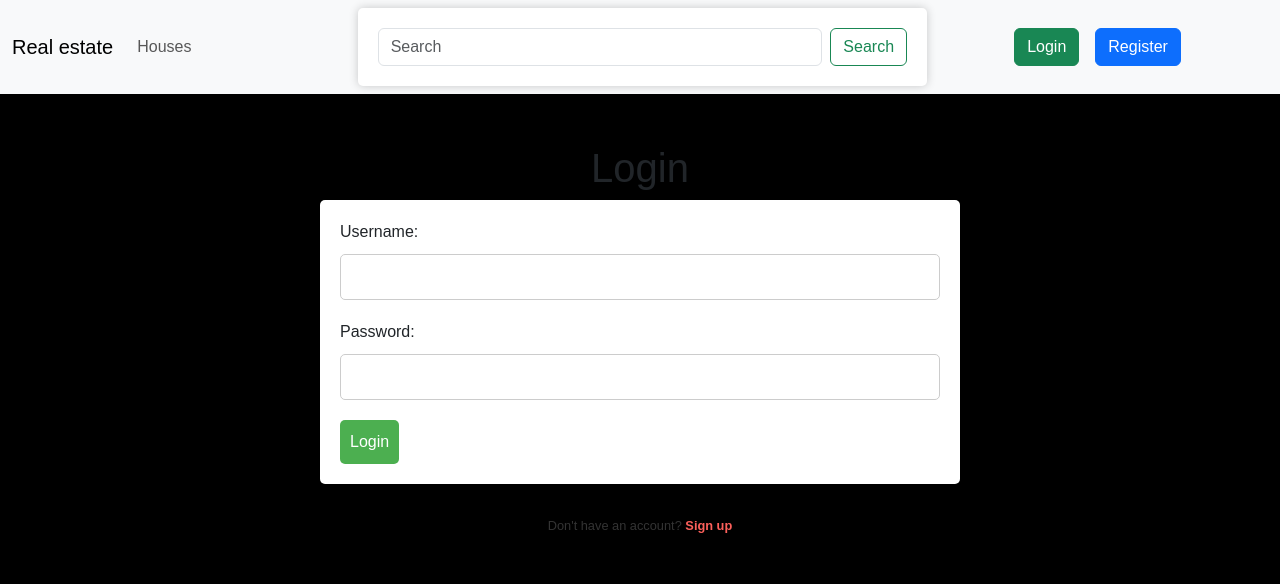
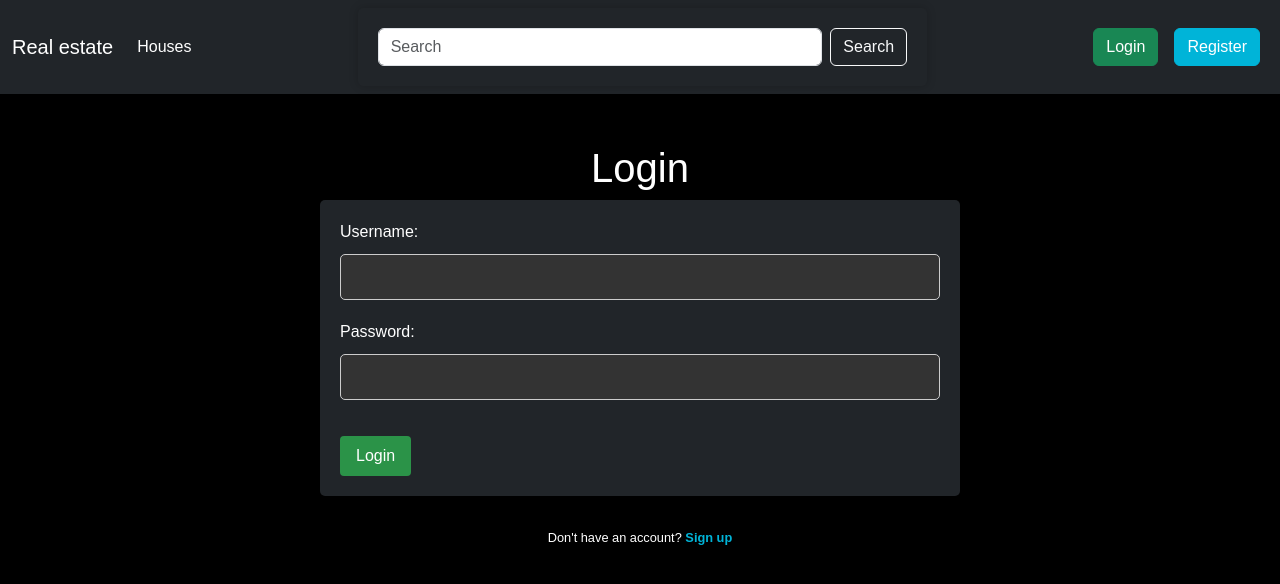
Before and after one commit to alfa77777/real_estate, a Django app: page /account/login/ in a window 1280 px wide. Shown: the top 584 px of the page. Run offline with Django 4.2, Linux system fonts and the light colour scheme.

Commit message:
some changes

```diff
--- a/templates/account/login.html
+++ b/templates/account/login.html
@@ -1,46 +1,62 @@
-{#{% extends 'base.html' %}#}
-{##}
-{#{% block content %}#}
-{#    <h1>Login</h1>#}
-{#    <form action="{% url 'account:login' %}" method="post">#}
-{#        {% csrf_token %}#}
-{#        <label for="username">Username:</label>#}
-{#        <input type="text" id="username" name="username">#}
-{#        <label for="password">Password:</label>#}
-{#        <input type="password" id="password" name="password">#}
-{#        <input type="submit" value="Login">#}
-{#    </form>#}
-{##}
-{#{% endblock %}#}
-
 {% extends 'base.html' %}
 
 {% block content %}
     <style>
 
+        h1 {
+            color: white;
+        }
+
+        body {
+            background-color: black;
+        }
+
+        label {
+            color: white;
+        }
+
+        input[type=text], input[type=password] {
+            color: white;
+            background-color: #333;
+        }
+
+        input[type=submit] {
+            color: white;
+            background-color: #2b9348;
+            border: none;
+            padding: 0.5rem 1rem;
+            border-radius: 0.25rem;
+            margin-top: 1rem;
+            cursor: pointer;
+            transition: background-color 0.2s ease-in-out;
+        }
+
+        input[type=submit]:hover {
+            background-color: #2b9348;
+        }
+
         .signup-link {
-			color: #333;
+			color: white;
 			font-size: 0.8rem;
 			text-align: center;
 			margin-top: 2rem;
 		}
 
 		.signup-link a {
-			color: #fc605b;
+			color: #00b4d8;
 			text-decoration: none;
 			font-weight: bold;
 			transition: color 0.2s ease-in-out;
 		}
 
 		.signup-link a:hover {
-			color: #ff8b84;
+			color: #00b4d8;
 		}
-
 
     </style>
 
     <h1>Login</h1>
-    <form action="{% url 'account:login' %}" method="post">
+    <form class="bg-dark" action="{% url 'account:login' %}" method="post">
         {% csrf_token %}
         <label for="username">Username:</label>
         <input type="text" id="username" name="username">
--- a/templates/base.html
+++ b/templates/base.html
@@ -59,9 +59,9 @@
 
 </head>
 <body>
-<nav class="navbar navbar-expand-lg bg-body-tertiary">
+<nav class="navbar navbar-expand-lg bg-dark">
   <div class="container-fluid">
-    <a class="navbar-brand" href="{% url "homepage" %}">Real estate</a>
+    <a class="navbar-brand text-white" href="{% url "homepage" %}">Real estate</a>
     <button class="navbar-toggler" type="button" data-bs-toggle="collapse"
             data-bs-target="#navbarSupportedContent" aria-controls="navbarSupportedContent"
             aria-expanded="false" aria-label="Toggle navigation">
@@ -70,15 +70,15 @@
     <div class="collapse navbar-collapse" id="navbarSupportedContent">
       <ul class="navbar-nav me-auto mb-2 mb-lg-0">
         <li class="nav-item">
-          <a class="nav-link" href='{% url "houses_list" %}'>Houses</a>
+          <a class="nav-link text-white" href='{% url "houses_list" %}'>Houses</a>
         </li>
       </ul>
-      <form class="d-flex" role="search" action="{% url "account:search" %}" method="post">
+    <form class="d-flex bg-dark" role="search" action="{% url "account:search" %}" method="post">
       {% csrf_token %}
-        <input class="form-control me-2" type="search" name="search" placeholder="Search" aria-label="Search">
-        <button class="btn btn-outline-success" type="submit">Search</button>
+      <input class="form-control me-2 text-black" type="search" name="search" placeholder="Search" aria-label="Search">
+      <button class="btn btn-outline-light" type="submit">Search</button>
     </form>
-        <ul class="navbar-nav me-auto mb-2 mb-lg-0">
+      <ul class="navbar-nav ms-auto mb-2 mb-lg-0">
         {% if user.is_authenticated %}
         <li class="nav-item">
           <a class="nav-link" href="{% url 'account:profile' %}">
@@ -87,7 +87,7 @@
         </li>
         <li class="nav-item">
           <a class="nav-link" href="{% url 'account:logout' %}">
-                            <button type="button" class="btn btn-primary">Logout</button>
+            <button type="button" class="btn btn-primary" style="background-color: #fc605b; border-color: #fc605b;">Logout</button>
           </a>
         </li>
         {% else %}
@@ -98,7 +98,7 @@
         </li>
         <li class="nav-item">
           <a class="nav-link" href="{% url 'account:register' %}">
-                            <button type="button" class="btn btn-primary">Register</button>
+            <button type="button" class="btn btn-primary" style="background-color: #00b4d8; border-color: #00b4d8;">Register</button>
           </a>
         </li>
         {% endif %}
@@ -106,6 +106,7 @@
     </div>
   </div>
 </nav>
+
 {% block content %}
 {% endblock %}
 </body>
```
Also changed, not shown: templates/account/register.html (+41 -1 lines). Lines whose indentation alone changed are shown as unchanged.
